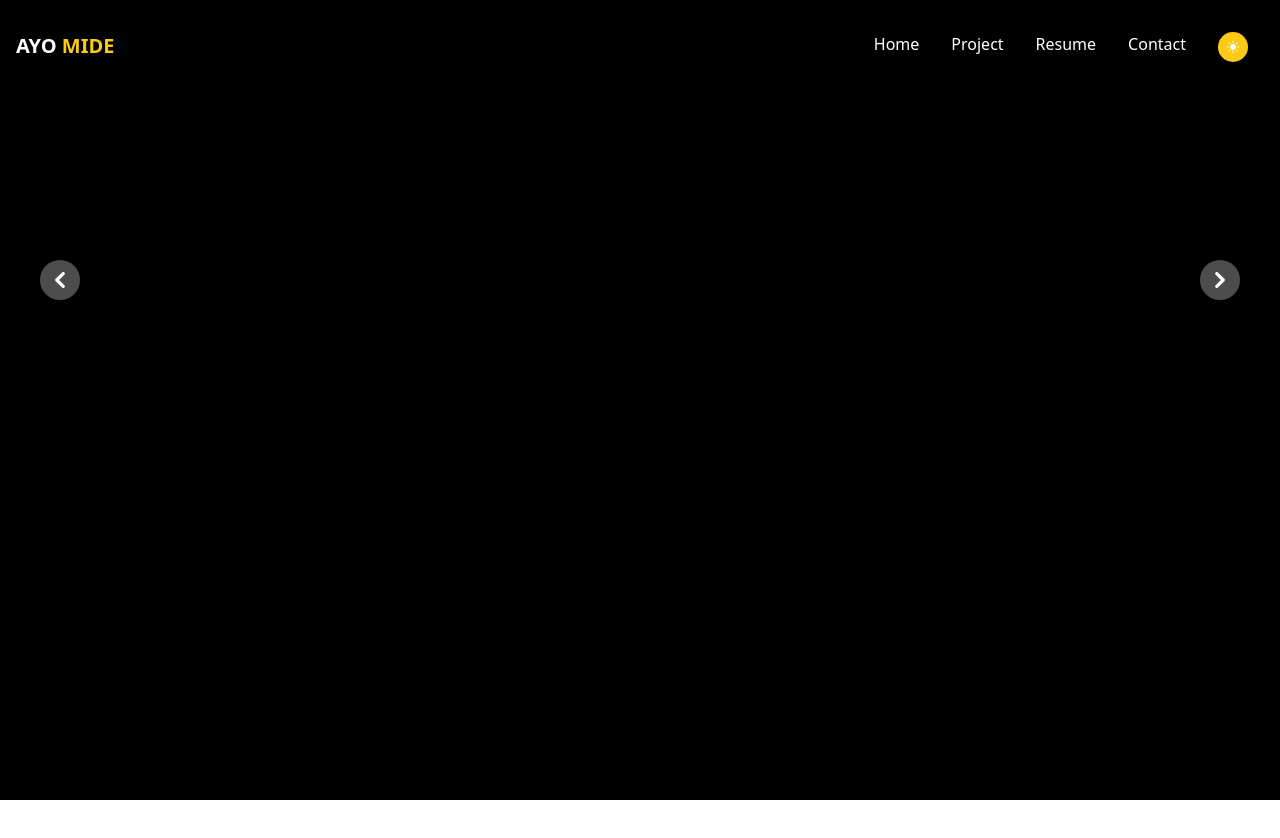
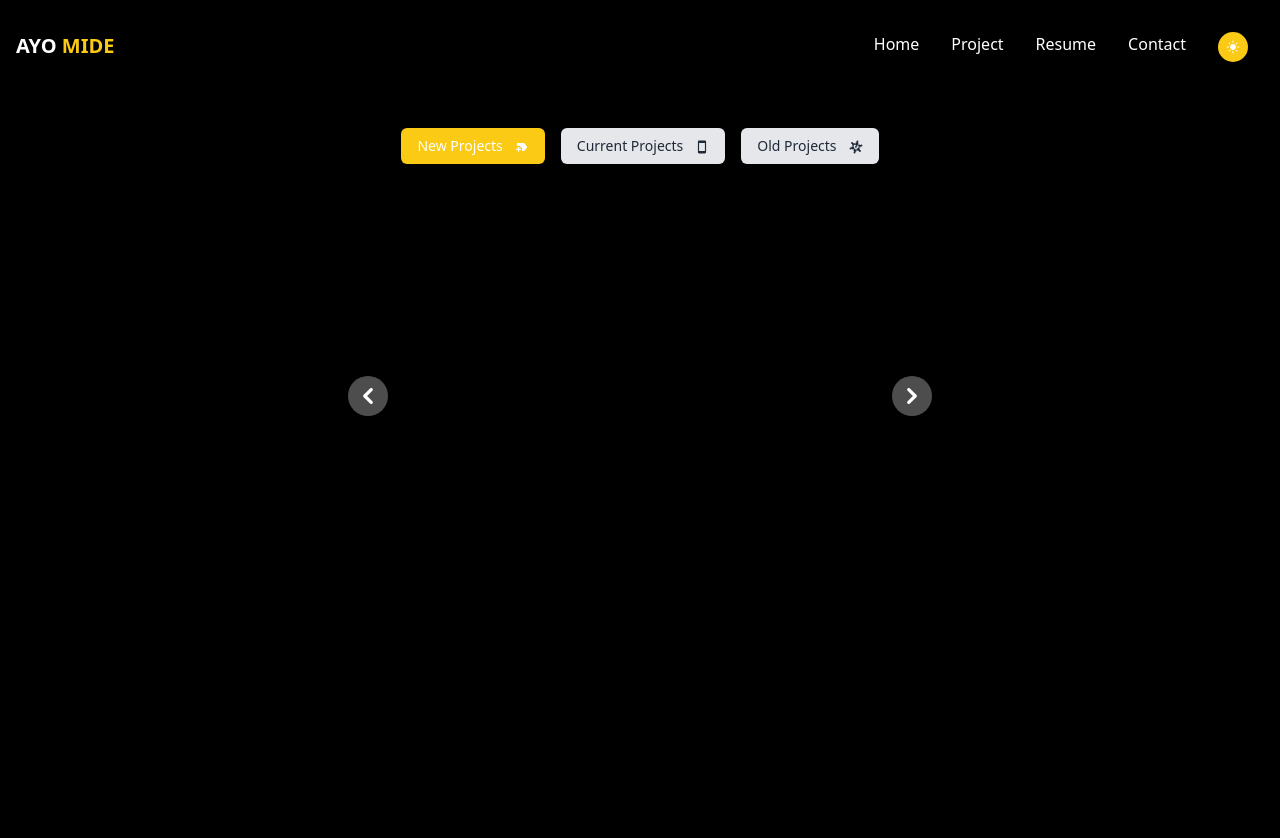
Before and after one commit to josephadeshola/portfolio, a React (Vite) app: page /project in a window 1280 px wide. Shown: the top 838 px of the page. Before the commit the page ends 800 px from the top, so only its background shows below. Built offline with nearby package versions, Linux system fonts and the light colour scheme.

Commit message:
arrow up scroll

```diff
--- a/src/Components/Project.jsx
+++ b/src/Components/Project.jsx
@@ -92,25 +92,25 @@ const Project = () => {
   };
 
   return (
-    <div className="p-6 h-screen">
+    <div className="p-6 mt-16 h-screen">
       {/* Category Navigation */}
-      <div className="flex justify-center space-x-4 mb-6">
+      <div className="flex justify-center mt-10 space-x-4 mb-6">
         <button
           onClick={() => handleCategoryChange("newProjects")}
-          className={`py-2 px-4 rounded-sm ${
+          className={`py-2 px-4 text-sm rounded-md ${
             activeCategory === "newProjects"
               ? "bg-yellow-300 text-white"
               : "bg-gray-200 text-gray-800"
           }`}
         >
-          <div className="flex justify-between">
+          <div className="flex text-sm justify-between">
             <p> New Projects </p>
             <MdNewLabel className="mt-1 ms-3" />
           </div>
         </button>
         <button
           onClick={() => handleCategoryChange("currentProjects")}
-          className={`py-2 px-4 rounded-sm ${
+          className={`py-2 px-4 text-sm rounded-md ${
             activeCategory === "currentProjects"
               ? "bg-yellow-300 text-white"
               : "bg-gray-200 text-gray-800"
@@ -123,7 +123,7 @@ const Project = () => {
         </button>
         <button
           onClick={() => handleCategoryChange("oldProjects")}
-          className={`py-2 px-4 rounded-sm ${
+          className={`py-2 px-4 text-sm rounded-md ${
             activeCategory === "oldProjects"
               ? "bg-yellow-300 text-white"
               : "bg-gray-200 text-gray-800"
@@ -148,7 +148,7 @@ const Project = () => {
 
 
 
-<div id="controls-carousel" class="relative w-full" data-carousel="static">
+<div id="controls-carousel" class="relative w-1/2 mx-auto rounded-md mt-10" data-carousel="static">
 
     <div class="relative h-56 overflow-hidden rounded-lg md:h-96">
 
```
